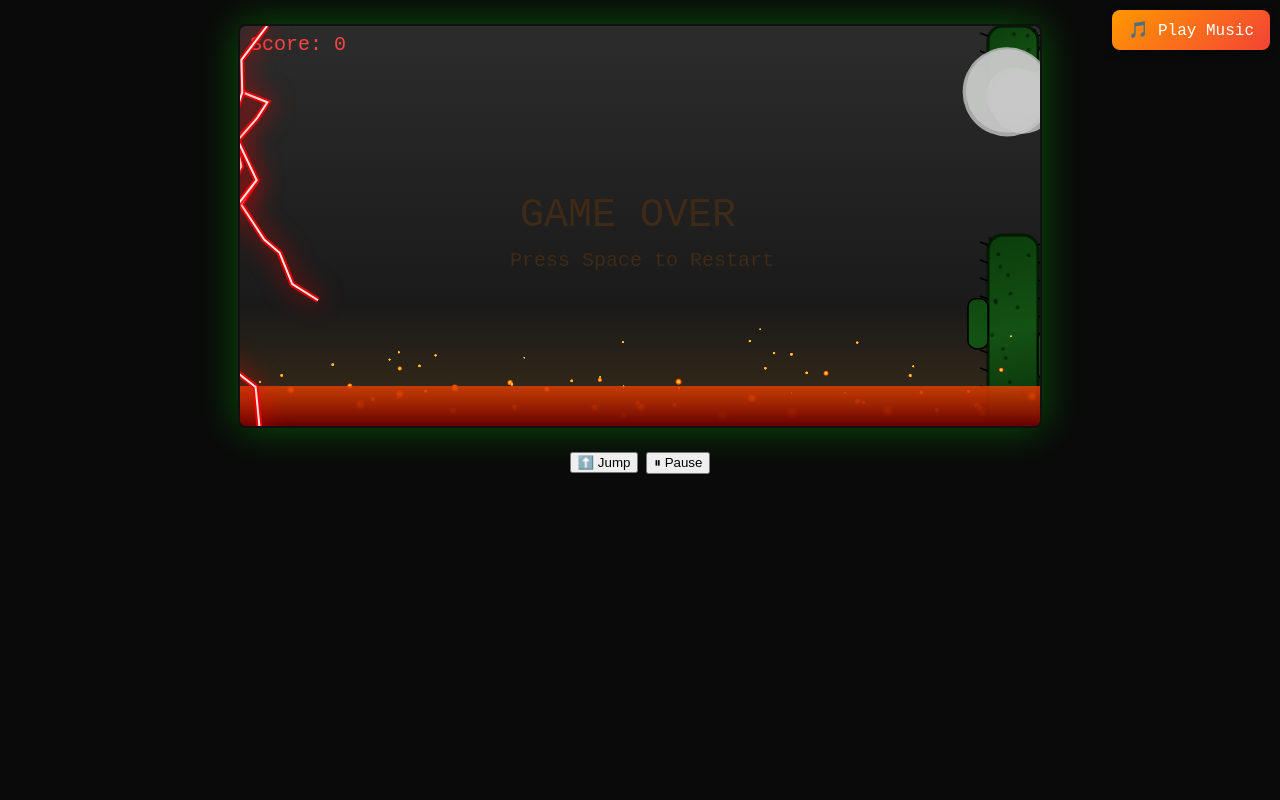
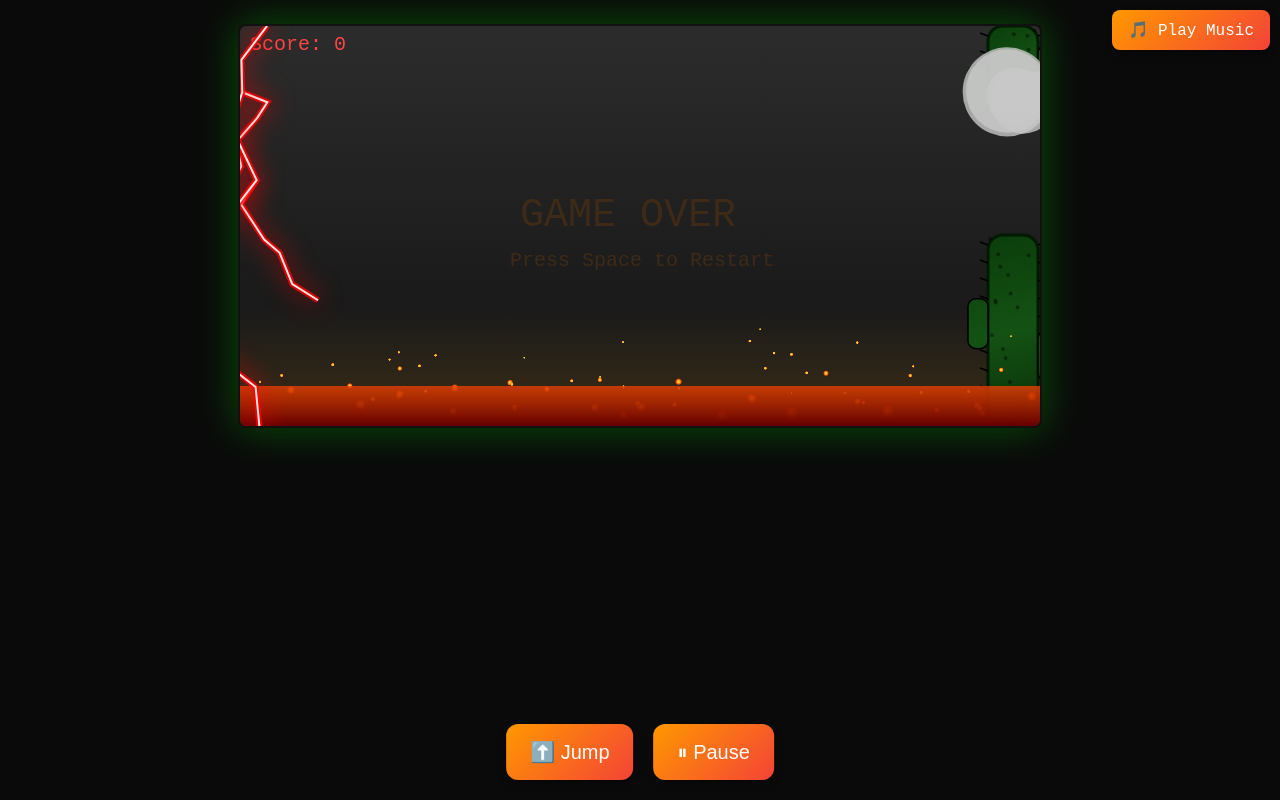
Before and after one commit to IsrarTheCoder/Danial-game-, a plain HTML site: page index.html in a window 1280 px wide. Drawn offline with Linux system fonts and the light colour scheme.

Commit message:
Update style.css

```diff
--- a/style.css
+++ b/style.css
@@ -40,3 +40,28 @@ h1 {
   transform: scale(1.05);
   background: linear-gradient(135deg, #ff5722, #d32f2f);
 }
+#controls {
+  position: absolute;
+  bottom: 20px;
+  left: 50%;
+  transform: translateX(-50%);
+  display: flex;
+  gap: 20px;
+  z-index: 10;
+}
+
+#controls button {
+  padding: 16px 24px;
+  font-size: 20px;
+  border: none;
+  border-radius: 12px;
+  background: linear-gradient(135deg, #ff9800, #f44336);
+  color: white;
+  cursor: pointer;
+  box-shadow: 0 4px 8px rgba(0,0,0,0.3);
+  transition: transform 0.2s;
+}
+
+#controls button:active {
+  transform: scale(0.9);
+}
```
